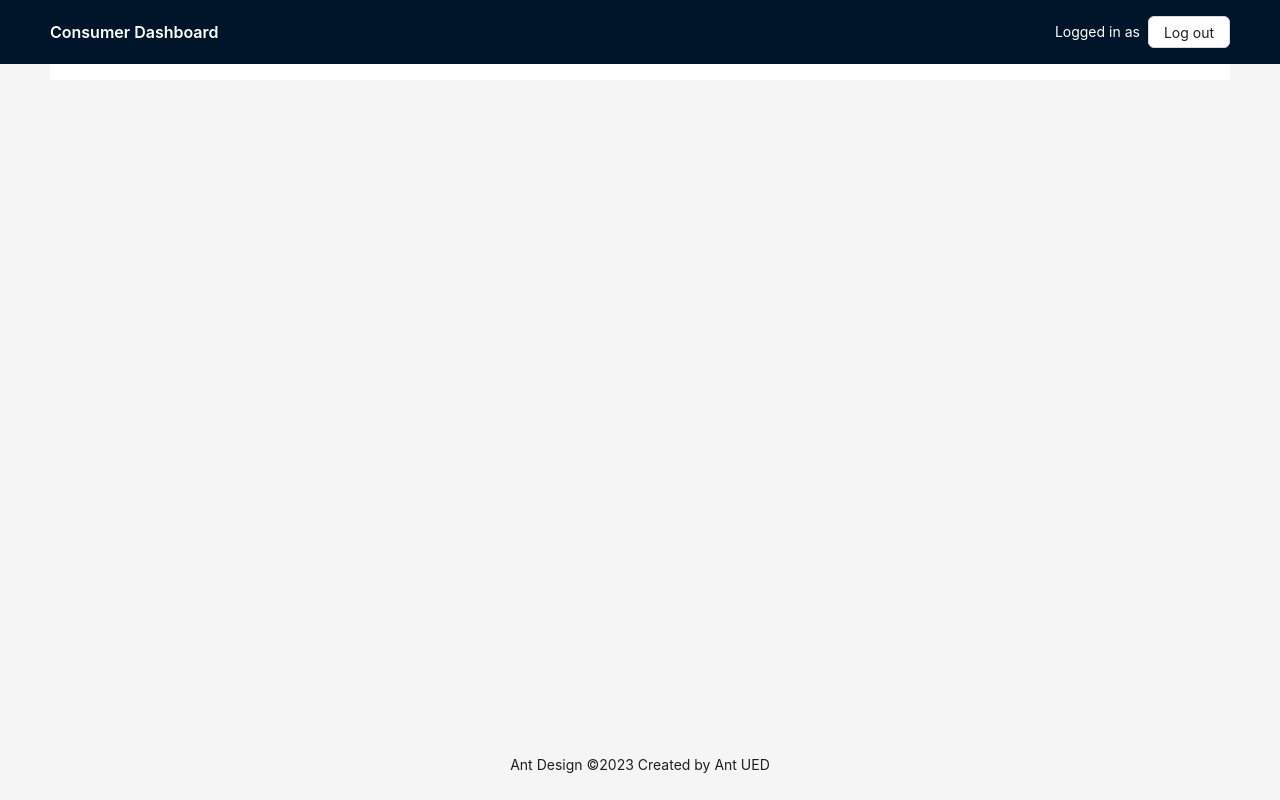
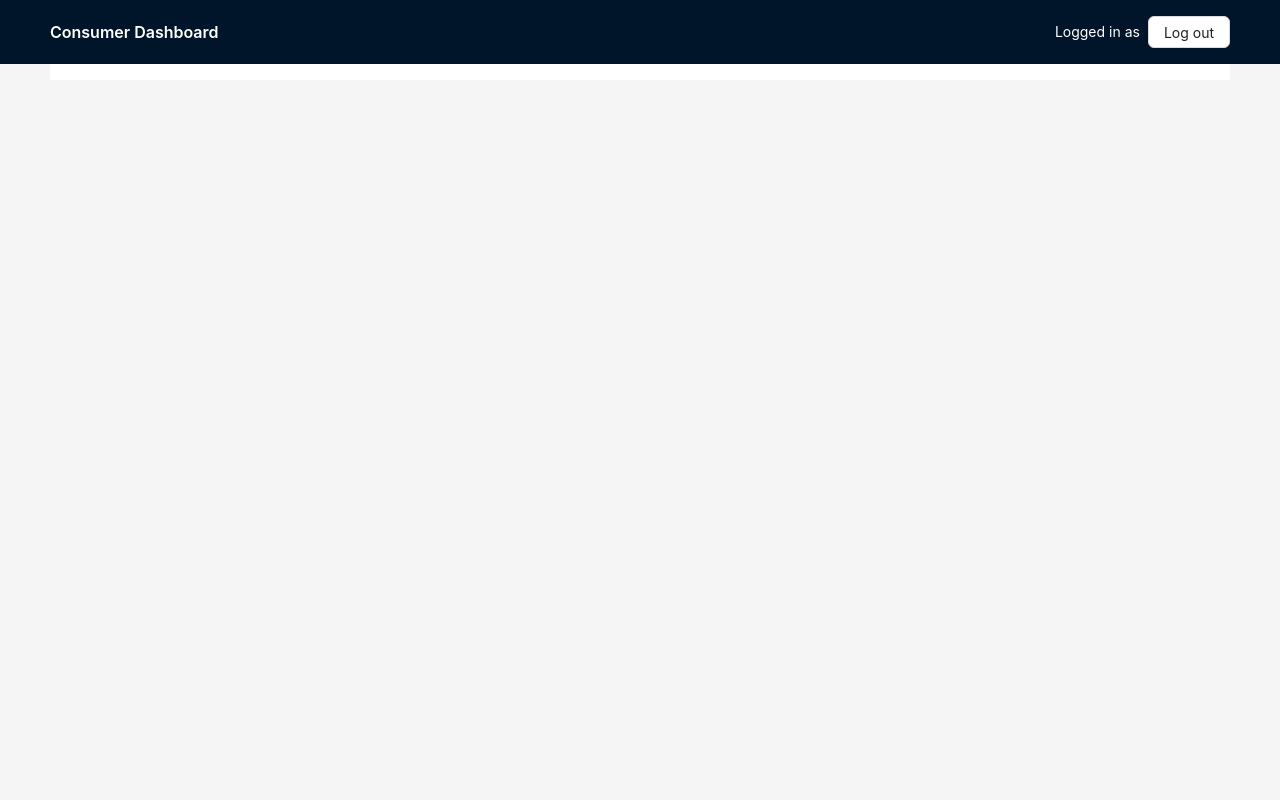
Before and after one commit to Cyphred/iot-power-meter, a React (Vite) app in the folder consumer-web/: page / in a window 1280 px wide. Built offline with nearby package versions, Linux system fonts and the light colour scheme.

Commit message:
Removes footer

```diff
--- a/consumer-web/src/pages/Layout.tsx
+++ b/consumer-web/src/pages/Layout.tsx
@@ -47,9 +47,6 @@ const Layout = () => {
           <Outlet />
         </div>
       </Content>
-      <Footer style={{ textAlign: "center" }}>
-        Ant Design ©2023 Created by Ant UED
-      </Footer>
     </AntLayout>
   );
 };
```
